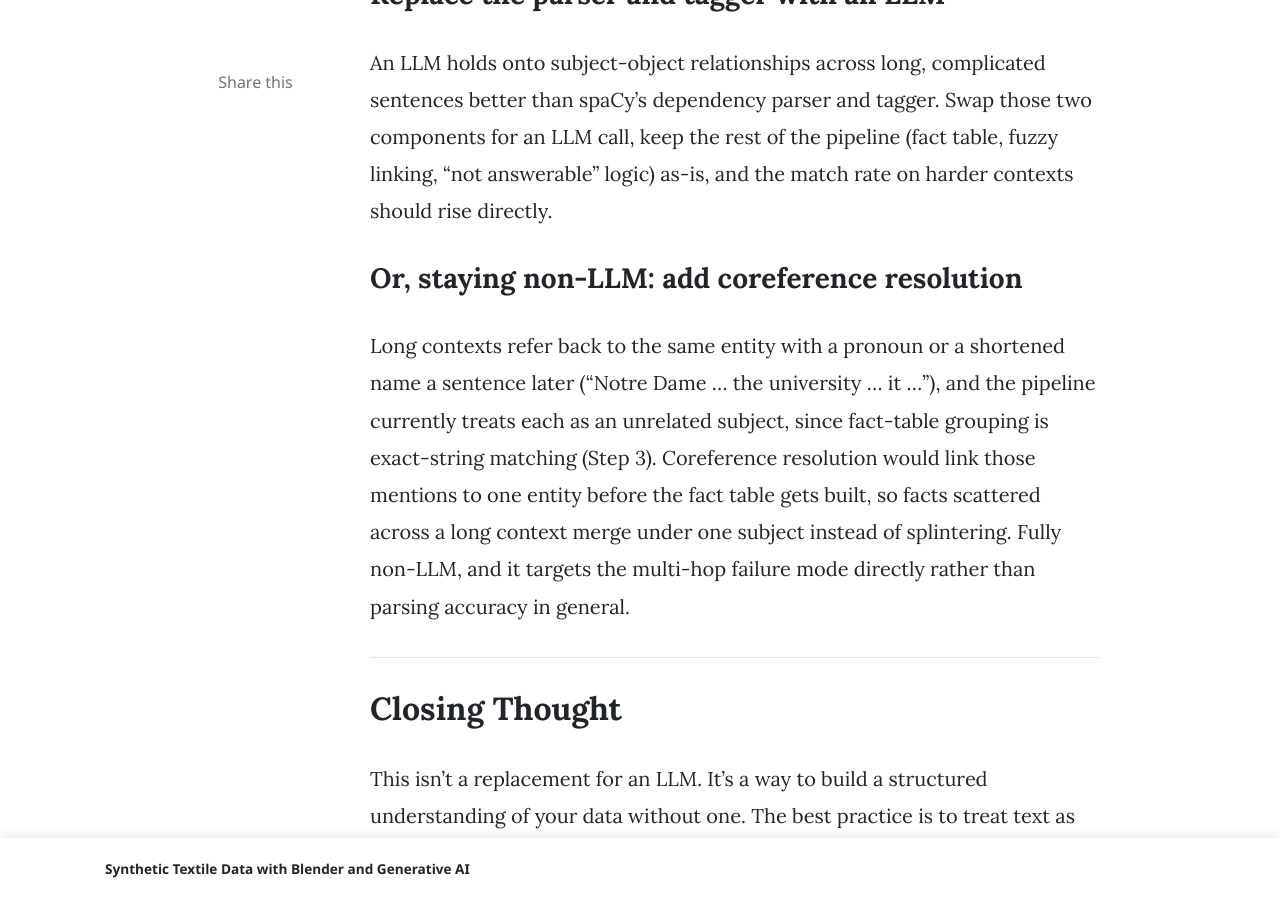
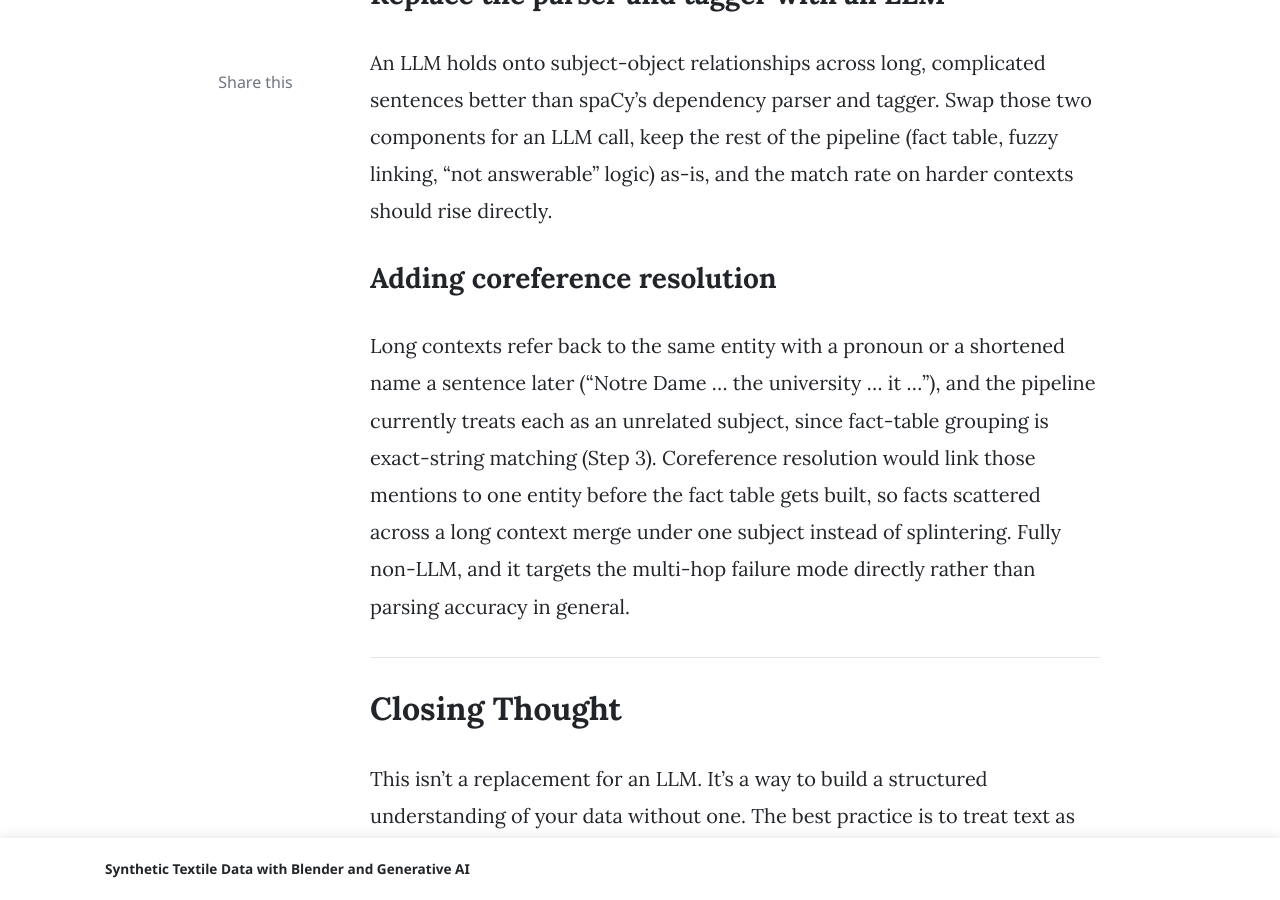
Before and after one commit to karthikziffer/karthikziffer.github.io, a Jekyll site: the page built from _posts/2026-07-12-hallucination-detection-without-LLM.md, in a window 1280 px wide and 900 px high, scrolled down 13905 px. Built offline with Jekyll 4.4.1, drawn with Linux system fonts in a browser that asks for light colours; nearby versions of some CDN libraries; comment, search, counter and statistics services are not loaded.

Commit message:
fix: correction

```diff
--- a/_posts/2026-07-12-hallucination-detection-without-LLM.md
+++ b/_posts/2026-07-12-hallucination-detection-without-LLM.md
@@ -268,7 +268,7 @@ There are two ways to push past this, one LLM-based and one not.
 
 An LLM holds onto subject-object relationships across long, complicated sentences better than spaCy's dependency parser and tagger. Swap those two components for an LLM call, keep the rest of the pipeline (fact table, fuzzy linking, "not answerable" logic) as-is, and the match rate on harder contexts should rise directly.
 
-### Or, staying non-LLM: add coreference resolution
+### Adding coreference resolution
 
 Long contexts refer back to the same entity with a pronoun or a shortened name a sentence later ("Notre Dame ... the university ... it ..."), and the pipeline currently treats each as an unrelated subject, since fact-table grouping is exact-string matching (Step 3). Coreference resolution would link those mentions to one entity before the fact table gets built, so facts scattered across a long context merge under one subject instead of splintering. Fully non-LLM, and it targets the multi-hop failure mode directly rather than parsing accuracy in general.
 
```
